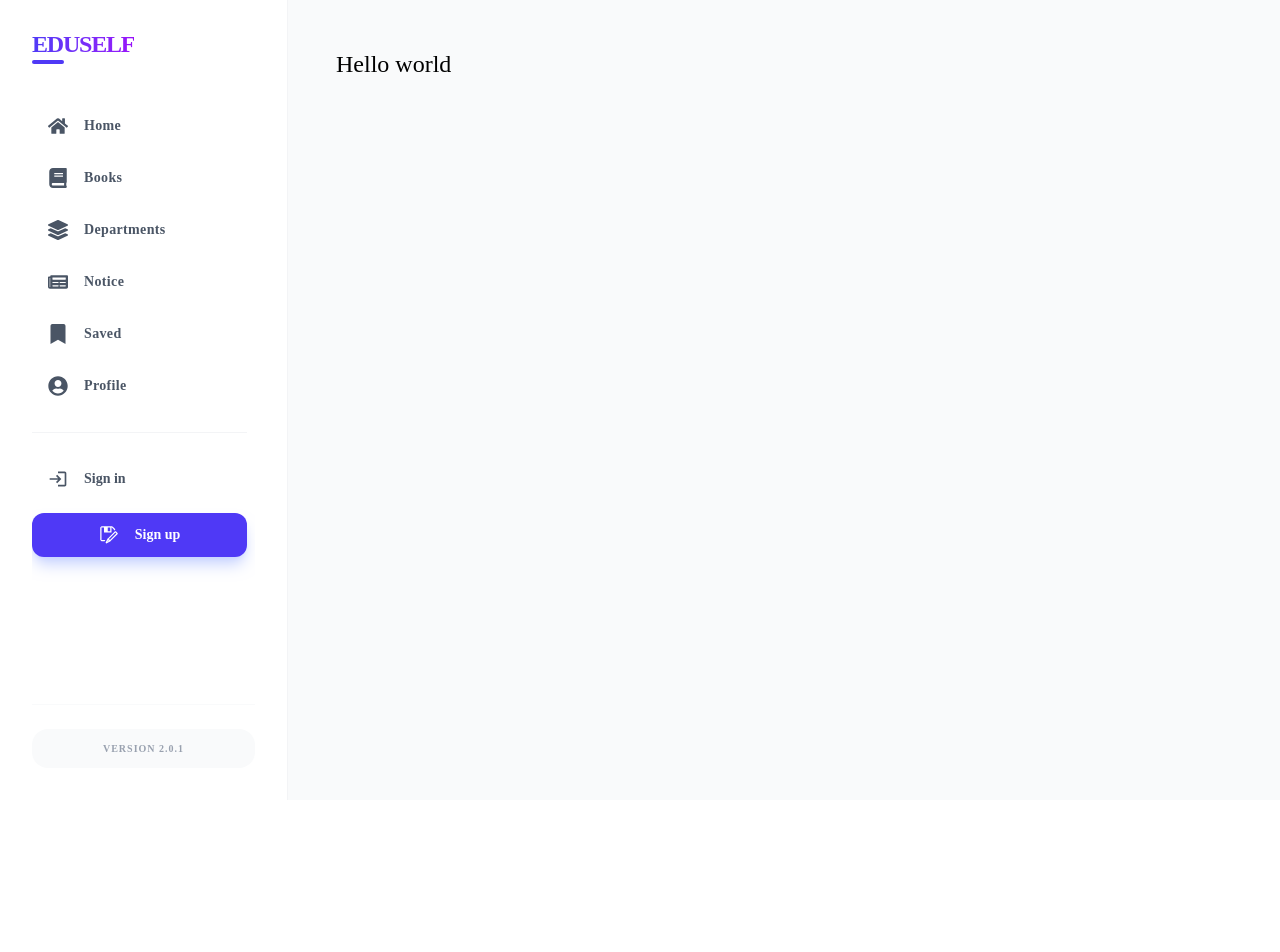
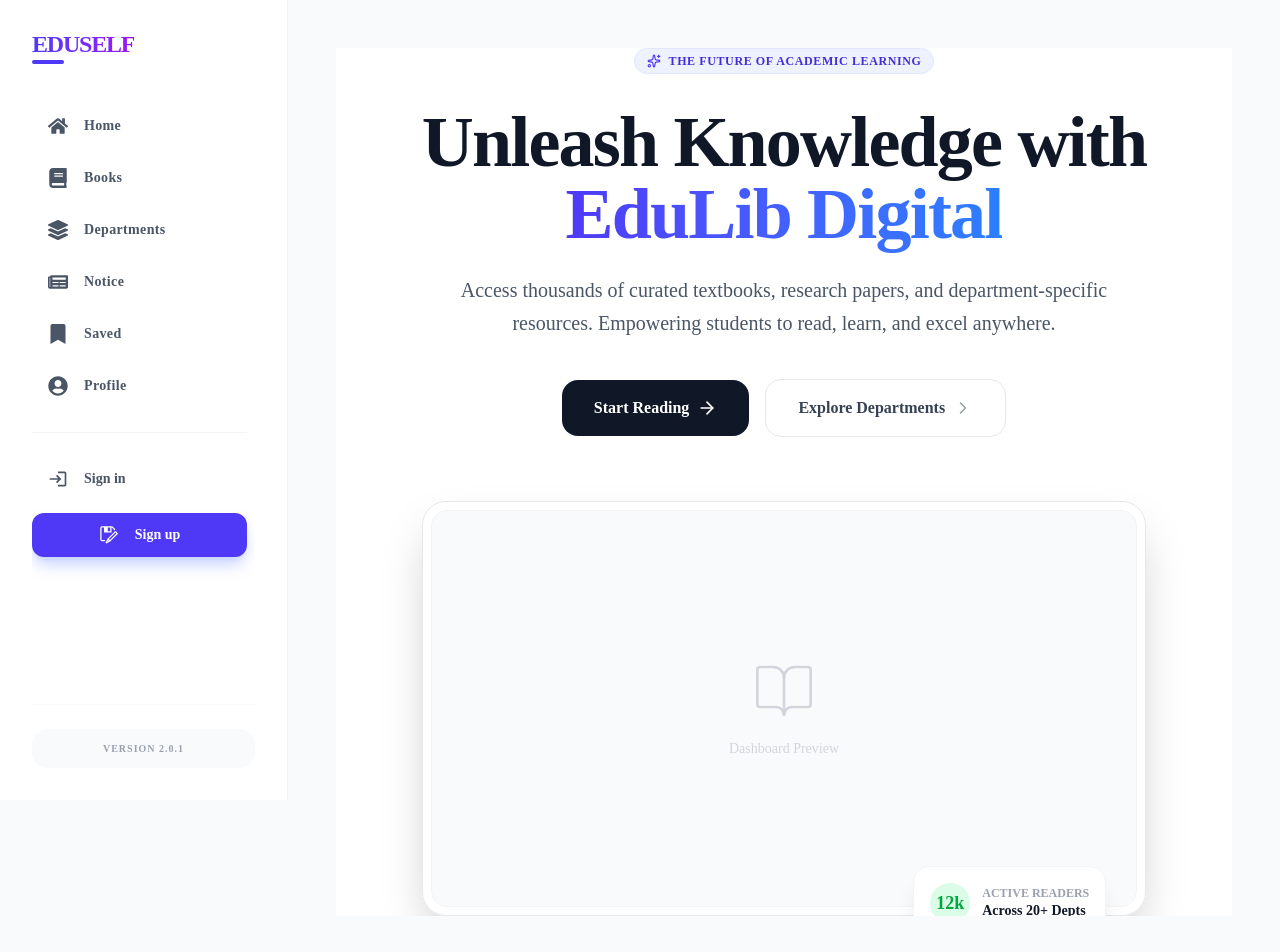
Before and after one commit to ratulislam46/EduSelf-Online-Platform, a Next.js app: page / in a window 1280 px wide. Shown: the top 952 px of the page. Before the commit the page ends 800 px from the top, so only its background shows below. Built offline with nearby package versions, Linux system fonts and the light colour scheme.

Commit message:
Added Hero Section

```diff
--- /dev/null
+++ b/src/Components/Home/Hero/HeroSection.jsx
@@ -0,0 +1,79 @@
+import React from 'react';
+import { BookOpen, ArrowRight, Sparkles, ChevronRight } from 'lucide-react';
+
+const HeroSection = () => {
+  return (
+    <div className="relative min-h-[70vh] flex items-center justify-center overflow-hidden bg-white">
+      {/* Background Decorative Elements */}
+      <div className="absolute top-0 left-1/2 -translate-x-1/2 w-full h-full -z-10">
+        <div className="absolute top-[-10%] left-[-10%] w-[40%] h-[40%] rounded-full bg-blue-100/50 blur-[120px]" />
+        <div className="absolute bottom-[-10%] right-[-10%] w-[40%] h-[40%] rounded-full bg-indigo-100/50 blur-[120px]" />
+      </div>
+
+      <div className="max-w-7xl mx-auto px-6 lg:px-8 text-center">
+        {/* Badge */}
+        <div className="inline-flex items-center gap-2 px-3 py-1 rounded-full bg-indigo-50 border border-indigo-100 mb-8 animate-fade-in">
+          <Sparkles size={14} className="text-indigo-600" />
+          <span className="text-xs font-bold text-indigo-700 uppercase tracking-wider">
+            The Future of Academic Learning
+          </span>
+        </div>
+
+        {/* Main Heading */}
+        <h1 className="text-5xl md:text-7xl font-extrabold text-gray-900 tracking-tight mb-6">
+          Unleash Knowledge with <br />
+          <span className="bg-clip-text text-transparent bg-gradient-to-r from-indigo-600 to-blue-500">
+            EduLib Digital
+          </span>
+        </h1>
+
+        {/* Tagline */}
+        <p className="max-w-2xl mx-auto text-lg md:text-xl text-gray-600 mb-10 leading-relaxed font-light">
+          Access thousands of curated textbooks, research papers, and department-specific
+          resources. Empowering students to read, learn, and excel anywhere.
+        </p>
+
+        {/* CTAs */}
+        <div className="flex flex-col sm:flex-row items-center justify-center gap-4">
+          <button className="w-full sm:w-auto px-8 py-4 bg-gray-900 text-white rounded-2xl font-bold flex items-center justify-center gap-2 hover:bg-gray-800 hover:shadow-2xl hover:shadow-indigo-200 transition-all group active:scale-95">
+            Start Reading
+            <ArrowRight size={20} className="group-hover:translate-x-1 transition-transform" />
+          </button>
+
+          <button className="w-full sm:w-auto px-8 py-4 bg-white text-gray-700 border border-gray-200 rounded-2xl font-bold flex items-center justify-center gap-2 hover:bg-gray-50 transition-all active:scale-95">
+            Explore Departments
+            <ChevronRight size={20} className="text-gray-400" />
+          </button>
+        </div>
+
+        {/* Hero Image / Mockup Placeholder */}
+        <div className="mt-16 relative">
+          <div className="relative mx-auto max-w-5xl rounded-3xl border border-gray-200 bg-white/50 p-2 shadow-2xl backdrop-blur-sm">
+            <div className="rounded-2xl border border-gray-100 bg-gray-50 overflow-hidden aspect-video flex items-center justify-center">
+              {/* This represents your platform UI mockup */}
+              <div className="flex flex-col items-center gap-4 text-gray-300">
+                <BookOpen size={64} strokeWidth={1} />
+                <span className="text-sm font-medium">Dashboard Preview</span>
+              </div>
+            </div>
+          </div>
+
+          {/* Floating Stats Card */}
+          <div className="absolute -bottom-6 -right-4 md:right-10 bg-white p-4 rounded-2xl shadow-xl border border-gray-100 hidden sm:block animate-bounce-slow">
+            <div className="flex items-center gap-3">
+              <div className="w-10 h-10 bg-green-100 rounded-full flex items-center justify-center text-green-600">
+                <span className="text-lg font-bold">12k</span>
+              </div>
+              <div className="text-left">
+                <p className="text-xs font-bold text-gray-400 uppercase">Active Readers</p>
+                <p className="text-sm font-bold text-gray-900">Across 20+ Depts</p>
+              </div>
+            </div>
+          </div>
+        </div>
+      </div>
+    </div>
+  );
+};
+
+export default HeroSection;
--- a/src/Components/Home/Home.jsx
+++ /dev/null
@@ -1,11 +0,0 @@
-import React from 'react';
-
-const Home = () => {
-    return (
-        <div>
-            <h2>Home page</h2>
-        </div>
-    );
-};
-
-export default Home;
--- a/src/app/page.js
+++ b/src/app/page.js
@@ -1,9 +1,10 @@
+import HeroSection from "@/Components/Home/Hero/HeroSection";
 import Image from "next/image";
 
 export default function Home() {
   return (
-    <div>
-      <h2 className="text-2xl">Hello world</h2>
-    </div>
+    <section>
+      <HeroSection />
+    </section>
   );
 }
```
